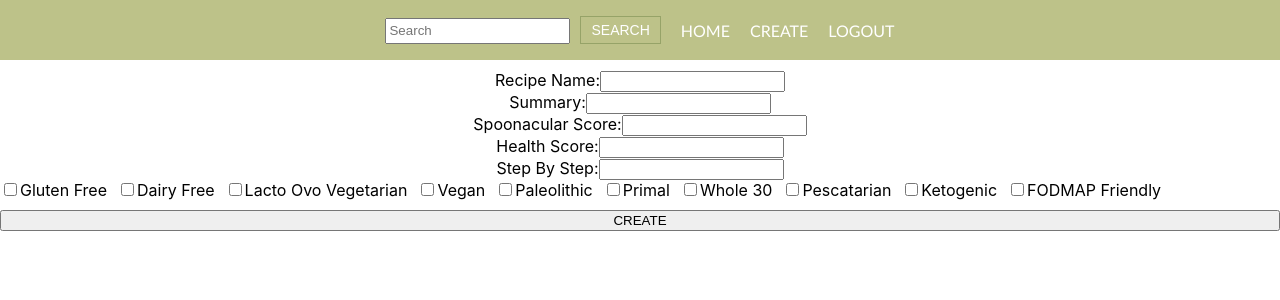
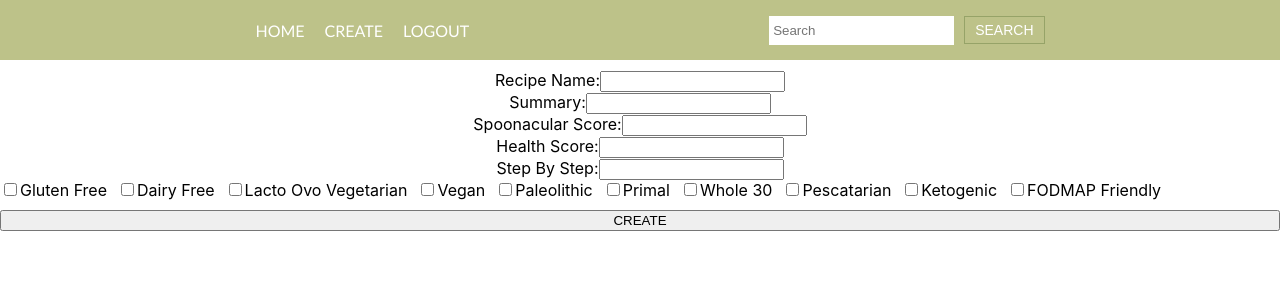
Before and after one commit to MercedesPoisson/FOOD_FOR_DEPLOY, a React (Create React App) app in the folder client/: page /create in a window 1280 px wide. Shown: the top 300 px of the page. Built offline with nearby package versions, Linux system fonts and the light colour scheme.

Commit message:
Filtro por tipo de Dieta Funcionando

```diff
--- a/client/src/components/Card/Card.jsx
+++ b/client/src/components/Card/Card.jsx
@@ -1,17 +1,57 @@
+// import React from "react";
+// import style from "./Card.module.css";
+// import { Link } from "react-router-dom";
+
+// const Card = ({ image, name, diets, id, healthScore }) => {
+//   let diet = diets.join(", ");
+
+//   return (
+//     <div className={style.card}>
+//       <div>
+//         <img src={image} alt={name} />
+//       </div>
+//       <div>
+//         <Link to={`/detail/${id}`} className={style.linkName}>
+//           <h3 className={style.name}>{name}</h3>
+//         </Link>
+//       </div>
+
+//       {/* <p>Summary:{props.summary}</p> */}
+//       <div>
+//         <h5 className={style.dietsTitle}>
+//           Diets:
+//           <br />
+//           {diet}
+//         </h5>
+//       </div>
+//       {/* <label className={style.labelHealthScore}>HealthScore: {healthScore}</label> */}
+//     </div>
+//   );
+// };
+
+// export default Card;
+
+
+import React from "react";
 import style from "./Card.module.css";
 import { Link } from "react-router-dom";
 
-const Card = (props) => {
+const Card = ({ image, name, diets, id}) => {
 
     return(
         <div className={style.card}>
-            <img src={props.image} alt={props.name} />
-            <Link to={`/detail/${props.id}`} className={style.linkName}>
-            <h3 className={style.name}>{props.name}</h3>
+            <img src={image} alt={name} />
+            <Link to={`/detail/${id}`} className={style.linkName}>
+            <h3 className={style.name}>{name}</h3>
             </Link>
             {/* <p>Summary:{props.summary}</p> */}
-            <h5 className={style.dietsButton}>{props.diets}</h5>
-            <p>HealthScore:{props.healthScore}</p>
+            <div>
+                <h5 className={style.dietsTitle}>Diets:
+                <br/>
+                {diets}</h5>
+            </div>
+
+            {/* <p>HealthScore:{healthScore}</p> */}
 
 
         </div>
--- a/client/src/components/Card/Card.module.css
+++ b/client/src/components/Card/Card.module.css
@@ -5,7 +5,6 @@
   border-radius: 10px;
   margin-right: 10px;
   margin-bottom: 10px;
-    /* background-color: rgba(237, 244, 203, 0.5); */
 }
 
 .linkName {
@@ -16,17 +15,15 @@
   white-space: nowrap;
   text-decoration: none;
   line-height: 22px;
-
 }
 
-
 .card img {
-    /* Estilos para hacer la imagen redonda */
   width: 200px;
   height: 200px;
   border-radius: 50%;
   object-fit: cover;
 }
+
 .name {
   /* Estilos para ajustar el texto a dos líneas en la tarjeta */
   font-size: 16px;
@@ -37,4 +34,11 @@
   -webkit-box-orient: vertical;
   white-space: normal;
   cursor: pointer;
+  margin-bottom: -20px; /* Agrega margen inferior para reducir el interlineado */
 }
+
+.dietsTitle,
+.labelHealthScore {
+  margin-top: 10px;
+  font-weight: normal; /* Agrega margen superior para reducir el interlineado */
+}
--- a/client/src/components/CardsContainer/CardsContainer.jsx
+++ b/client/src/components/CardsContainer/CardsContainer.jsx
@@ -1,26 +1,25 @@
+import React from "react";
 import Card from "../Card/Card";
 import style from "./CardsContainer.module.css";
-// import { useSelector } from "react-redux";
 
 const CardsContainer = ({recipes}) => {
-    const maxRecipes = recipes.slice(0, 20);//   const recipes = useSelector(state => state.recipes)
 
-    return(
-        <div className={style.container}>
-            {maxRecipes.map(recipe => {
-                return <Card
-                    key={recipe.id}
-                    id= {recipe.id}
-                    name= {recipe.name}
-                    summery= {recipe.summary}
-                    healthScore= {recipe.healthScore}
-                    image= {recipe.img}
-                    />
-                })}
-
-            </div>
-
-    )
-}
+    return (
+        <div className={`${style.container} ${style.cardsContainer}`}>
+          {recipes && recipes.map(({name, img, id, diets, healthScore}) => {
+            return (
+              <Card
+                key={id}
+                id={id}
+                image={img}
+                name={name}
+                diets={diets}
+                healthScore={healthScore}
+              />
+            );
+          })}
+        </div>
+      );
+    };
 
 export default CardsContainer;
--- a/client/src/components/CardsContainer/CardsContainer.module.css
+++ b/client/src/components/CardsContainer/CardsContainer.module.css
@@ -4,5 +4,15 @@
     justify-content: center;
     border-radius: 15px;
     flex-wrap: wrap;
-    margin-top: 80px;
+    margin-top: 10px;
 }
+
+.cardsContainer {
+    flex: 3;
+    display: flex;
+    flex-wrap: wrap;
+    justify-content: flex-start;
+    gap: 16px;
+    padding: 16px;
+    /* Agrega otros estilos deseados para el contenedor de las tarjetas */
+  }
--- a/client/src/components/NavBar/NavBar.jsx
+++ b/client/src/components/NavBar/NavBar.jsx
@@ -3,7 +3,7 @@ import style from "./NavBar.module.css";
 import { getRecipesByName } from "../../redux/actions";
 import React, { useState } from "react";
 import { connect } from "react-redux";
-
+// import Filters from "../Filters/Filters";
 
 const NavBar = ({getRecipesByName}) => {
   const [ searchValue, setSearchValue ] = useState("");
@@ -19,28 +19,33 @@ const NavBar = ({getRecipesByName}) => {
   const handleSearchSubmit = (event) => {
     event.preventDefault();
     onSearch(searchValue);
+    setSearchValue("");
   }
-
 
   return (
     <nav className={style.navContainer}>
       <div className={style.navBar}>
         <div className={style.container}>
           <div className={style.navElements}>
-              <div className={style.leftSection}>
+            <div className={`${style.section} ${style.rightSection}`}>
+              <ul className={style.navLinks}>
+                <li><Link to="/home">HOME</Link></li>
+                <li><Link to="/create">CREATE</Link></li>
+                <li><Link to="/">LOGOUT</Link></li>
+              </ul>
+            </div>
+
+            {/* <div className={`${style.section} ${style.middleSection}`}>
+              <Filters />
+            </div> */}
+
+            <div className={`${style.section} ${style.leftSection}`}>
               <div className={style.searchContainer}>
                 <form onSubmit={handleSearchSubmit}>
                   <input type="text" placeholder="Search" className={style.searchInput} value={searchValue} onChange={handleSearchChange}/>
                   <button className={style.searchButton} type="submit">SEARCH</button>
                 </form>
               </div>
-              </div>
-              <div className={style.rightSection}>
-                <ul className={style.navLinks}>
-                  <li><Link to="/home">HOME</Link></li>
-                  <li><Link to="/create">CREATE</Link></li>
-                  <li><Link to="/">LOGOUT</Link></li>
-                </ul>
             </div>
           </div>
         </div>
--- a/client/src/components/NavBar/NavBar.module.css
+++ b/client/src/components/NavBar/NavBar.module.css
@@ -1,11 +1,6 @@
 .navContainer {
-    display: flex;
-    justify-content: center;
-  }
-
-  .navBar {
-    display: flex;
-    align-items: center;
+  display: grid;
+  place-items: center;
   height: 60px;
   background-color: #BDC289;
   position: fixed;
@@ -21,18 +16,10 @@
 }
 
 .navElements {
-    display: flex;
-    justify-content: space-between;
+  display: grid;
+  grid-template-columns: auto 1fr auto;
   align-items: center;
   width: 100%;
-  }
-
-  .navLinks {
-    list-style-type: none;
-    display: flex;
-    align-items: center;
-    margin: 0;
-    padding: 0;
 }
 
 .searchContainer {
@@ -43,7 +30,8 @@
 
 .searchInput {
   margin-right: 10px;
-    height: 20px;
+  height: 23px;
+  border-color: transparent;
 }
 
 .searchButton {
@@ -58,36 +46,46 @@
   padding: 5px 10px;
   transition: background-color 0.3s;
 }
+
 .searchButton:hover {
   background-color: #96a368;
 }
 
-  .navElements ul {
+.navLinks {
   display: flex;
-    justify-content: space-between;
+  align-items: center;
+  justify-content: flex-start;
   list-style-type: none;
   font-family: "Gill Sans", "Gill Sans MT", Calibri, "Trebuchet MS", sans-serif;
   font-weight: bold;
 }
 
-  .navElements ul li:not(:last-child) {
+.navLinks li {
   margin-right: 20px; /* Ajusta el valor según el espacio deseado */
 }
 
-  .navElements ul a {
+.navLinks li:last-child {
+  margin-right: 300px; /* Elimina el margen en el último enlace */
+}
+
+.navLinks li:not(:last-child) {
+  margin-right: 20px; /* Ajusta el valor según el espacio deseado */
+}
+
+.navLinks a {
   font-size: 16px;
   font-weight: 400;
   color: white;
   text-decoration: none;
 }
 
-  .navElements ul a.active {
+.navLinks a.active {
   color: #574c4c;
   font-weight: 500;
   position: relative;
 }
 
-  .navElements ul a.active::after {
+.navLinks a.active::after {
   content: '';
   position: absolute;
   bottom: -4px;
@@ -96,3 +94,10 @@
   height: 2px;
   background-color: #574c4c;
 }
+.middleSection {
+  display: flex;
+  align-items: center;
+  justify-content: center;
+  position: relative;
+  height: 15px;
+}
--- a/client/src/redux/actions.js
+++ b/client/src/redux/actions.js
@@ -37,12 +37,18 @@ export const cleanDetail = () => {
 }
 
 export const filterByDiet = (typeDiets) => {
-    return { type: FILTER_BY_DIET, payload: typeDiets}
-}
+    return function(dispatch, getState) {
+      if (typeDiets === "All Diet Types") {
+        dispatch(getRecipes());
+      } else {
+        dispatch({ type: FILTER_BY_DIET, payload: typeDiets });
+      }
+    };
+  };
 
 export const getTypeDiets = () => {
     return async function(dispatch){
-        const apiData = await axios.get(`http://localhost:3001/Diets`);
+        const apiData = await axios.get(`http://localhost:3001/diets`);
         const typeDiets = apiData.data;
         dispatch({ type: GET_TYPE_DIETS, payload: typeDiets });
     }
--- a/client/src/redux/reducer.js
+++ b/client/src/redux/reducer.js
@@ -5,39 +5,57 @@ const initialState = {
     allRecipes: [],
     detail: {},
     typeDiets: []
-}
+  };
 
   const rootReducer = (state = initialState, action) => {
-    switch(action.type){
+    switch (action.type) {
       case GET_RECIPES:
-            return {...state, recipes: action.payload, allRecipes: action.payload };
+        return {
+          ...state,
+          recipes: action.payload,
+          allRecipes: action.payload
+        };
       case GET_BY_NAME:
-            return {...state, recipes: action.payload }
+        return {
+          ...state,
+          recipes: action.payload
+        };
       case GET_BY_ID:
-            return {...state, detail: action.payload }
+        return {
+          ...state,
+          detail: action.payload
+        };
       case CLEAN_DETAIL:
-            return {...state, detail: {} }
+        return {
+          ...state,
+          detail: {}
+        };
       case GET_TYPE_DIETS:
-            return {...state, typeDiets: action.payload }
+        return {
+          ...state,
+          typeDiets: action.payload
+        };
       case FILTER_BY_DIET:
-            let allRecipes = state.allRecipes;
-            state.recipes = allRecipes;
-            let pointer = action.payload;
-            let recipesFilter = [...state.recipes];
-            let results = recipesFilter.filter((recipe) =>
-            recipe.diets.some((diet) => diet === pointer)
+        const pointer = action.payload;
+        let recipesFilter;
+        if (pointer === "All Diet Types") {
+          recipesFilter = [...state.allRecipes];
+        } else {
+          recipesFilter = state.allRecipes.filter(recipe =>
+            recipe.diets && recipe.diets.includes(pointer)
           );
-            if (results.length === 0) {
-            results = [null];
         }
         return {
           ...state,
-            recipes: results,
+          recipes: recipesFilter,
+          isFiltered: true
         };
       case "POST_DIETS":
-            return { ...state}
+        return {
+          ...state
+        };
       default:
-            return { ...state};
+        return state;
     }
   };
 
```
Also changed, not shown: client/src/components/Filters/Filters.module.css (line endings or trailing spaces), 1 other file (tests, documents, lock files or other folders). Lines whose indentation alone changed are shown as unchanged.
